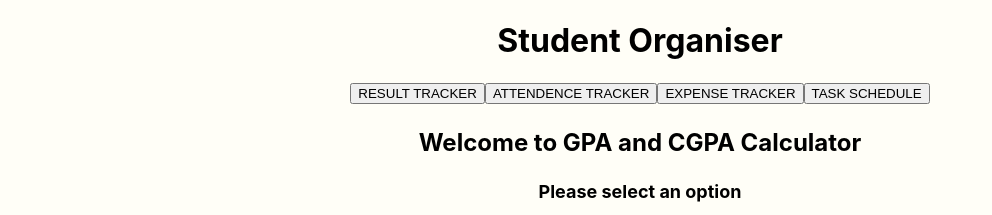
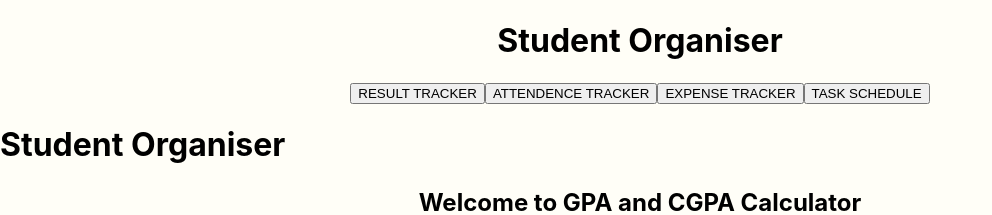
Before and after one commit to Jiya-garg9971/HCI-PROJECT, a React (Create React App) app: page /result in a window 1280 px wide. Shown: the top 215 px of the page, without its empty margins (0-992 px from the left). Built offline with nearby package versions, Linux system fonts and the light colour scheme.

Commit message:
added header

```diff
--- a/src/components/Result/ResultCom.js
+++ b/src/components/Result/ResultCom.js
@@ -7,7 +7,7 @@ const ResultCom = () => {
   return (
     <div className="app">
       {/* <Header /> */}
-
+     <h1>Student Organiser</h1>
       <Outlet />
     </div>
   );
```
